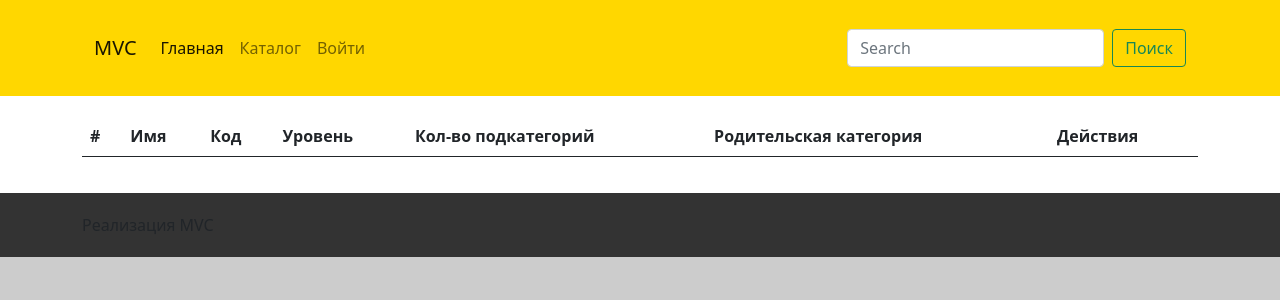
After one commit to tsn3/MVC, a PHP site: template mvc/views/admin_catalog_sections/table_sections.php in a window 1280 px wide. The commit adds this page. Shown: the top 300 px of the page. Run offline with PHP 8.4, Linux system fonts and the light colour scheme; the template is opened without the code that fills it, so the values that code supplies are empty; some libraries are stand-ins or nearby versions.

Commit message:
not work admin parent sections

```diff
--- a/mvc/views/admin_catalog_sections/index.php
+++ b/mvc/views/admin_catalog_sections/index.php
@@ -3,6 +3,7 @@
 <div class="h2 px-2" >
     Управление категориями
 </div>
+<div id="container_table_sections_list">
 
     <table class="table table-striped" id="table_sections_list">
         <thead>
@@ -35,6 +36,8 @@
         <?endforeach;?>
         </tbody>
     </table>
+
+</div>
 <br/>
 <br/>
 <row>
--- /dev/null
+++ b/mvc/views/admin_catalog_sections/table_sections.php
@@ -0,0 +1,31 @@
+<table class="table table-striped" id="table_sections_list">
+    <thead>
+    <tr>
+        <th scope="col">#</th>
+        <th scope="col">Имя</th>
+        <th scope="col">Код</th>
+        <th scope="col">Уровень</th>
+        <th scope="col">Кол-во подкатегорий</th>
+        <th scope="col">Родительская категория</th>
+        <th scope="col">Действия</th>
+    </tr>
+    </thead>
+    <tbody>
+    <? foreach ($this->sections_list as $section):?>
+        <tr data-id='<?=$section['id']?>'>
+            <th scope="row"><?=$section['id']?></th>
+            <td><?=$section['name']?></td>
+            <td><?=$section['code']?></td>
+            <td><?=$section['count_sections']?></td>
+            <td><?=$section['dept_level']?></td>
+            <td><?=$section['parent_id']?></td>
+            <td class="text-end">
+                <button type="button" class="btn btn-primary btn-sm">Изменить</button>
+                <? if (! ($section['count_sections'] > 0) ) : ?>
+                    <button type="button" class="btn btn-danger btn-sm" onclick="section_del(<?=$section['id']?>)" >Удалить</button>
+                <?endif?>
+            </td>
+        </tr>
+    <?endforeach;?>
+    </tbody>
+</table>
--- a/mvc/views/header.php
+++ b/mvc/views/header.php
@@ -7,15 +7,10 @@
         </title>
 
 
-<!--        <script>-->
-<!--            globalJSParams = {-->
-<!--                'BASE_DIR': "<?//=BASE_DIR?>-->
-        <!--            }-->
-      <!--         </script>-->
 
 
 
-                <script src="https://code.jquery.com/jquery-3.5.1.min.js" integrity="sha256-9/aliU8dGd2tb6OSsuzixeV4y/faTqgFtohetphbbj0=" crossorigin="anonymous"></script>
+                <script src="https://code.jquery.com/jquery-3.5.1.min.js"></script>
                 <script src="https://cdn.jsdelivr.net/npm/@popperjs/core@2.5.4/dist/umd/popper.min.js" integrity="sha384-q2kxQ16AaE6UbzuKqyBE9/u/KzioAlnx2maXQHiDX9d4/zp8Ok3f+M7DPm+Ib6IU" crossorigin="anonymous"></script>
                 <script src="https://cdn.jsdelivr.net/npm/bootstrap@5.0.0-beta1/dist/js/bootstrap.min.js" integrity="sha384-pQQkAEnwaBkjpqZ8RU1fF1AKtTcHJwFl3pblpTlHXybJjHpMYo79HY3hIi4NKxyj" crossorigin="anonymous"></script>
                 <link href="https://cdn.jsdelivr.net/npm/bootstrap@5.0.0-beta1/dist/css/bootstrap.min.css" rel="stylesheet" integrity="sha384-giJF6kkoqNQ00vy+HMDP7azOuL0xtbfIcaT9wjKHr8RbDVddVHyTfAAsrekwKmP1" crossorigin="anonymous">
```
Also changed, not shown: mvc/controllers/admin_catalog_sections.php (+9 -0 lines), mvc/views/admin_catalog_sections/script.js (+21 -4 lines). Lines whose indentation alone changed are shown as unchanged.
